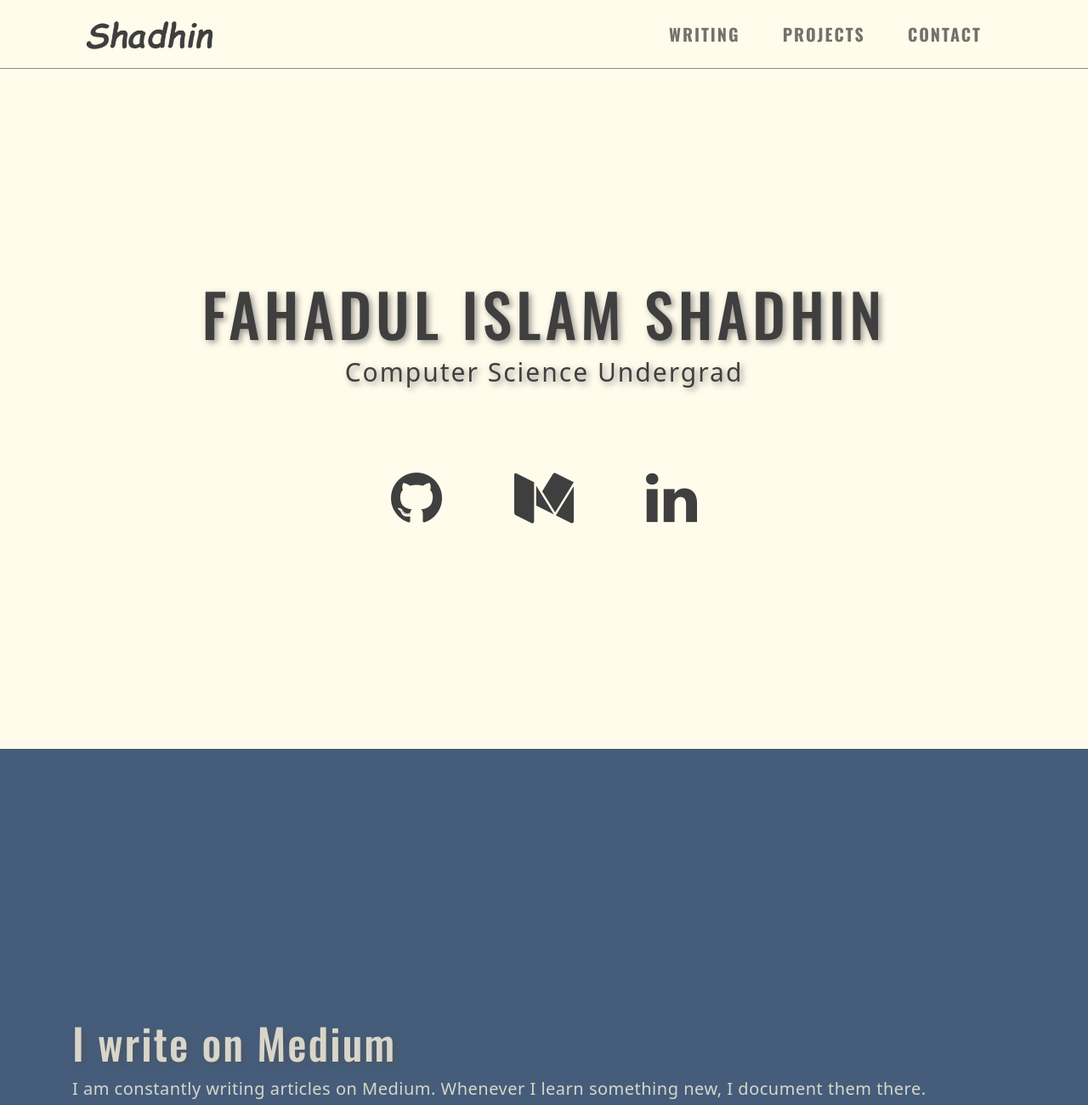
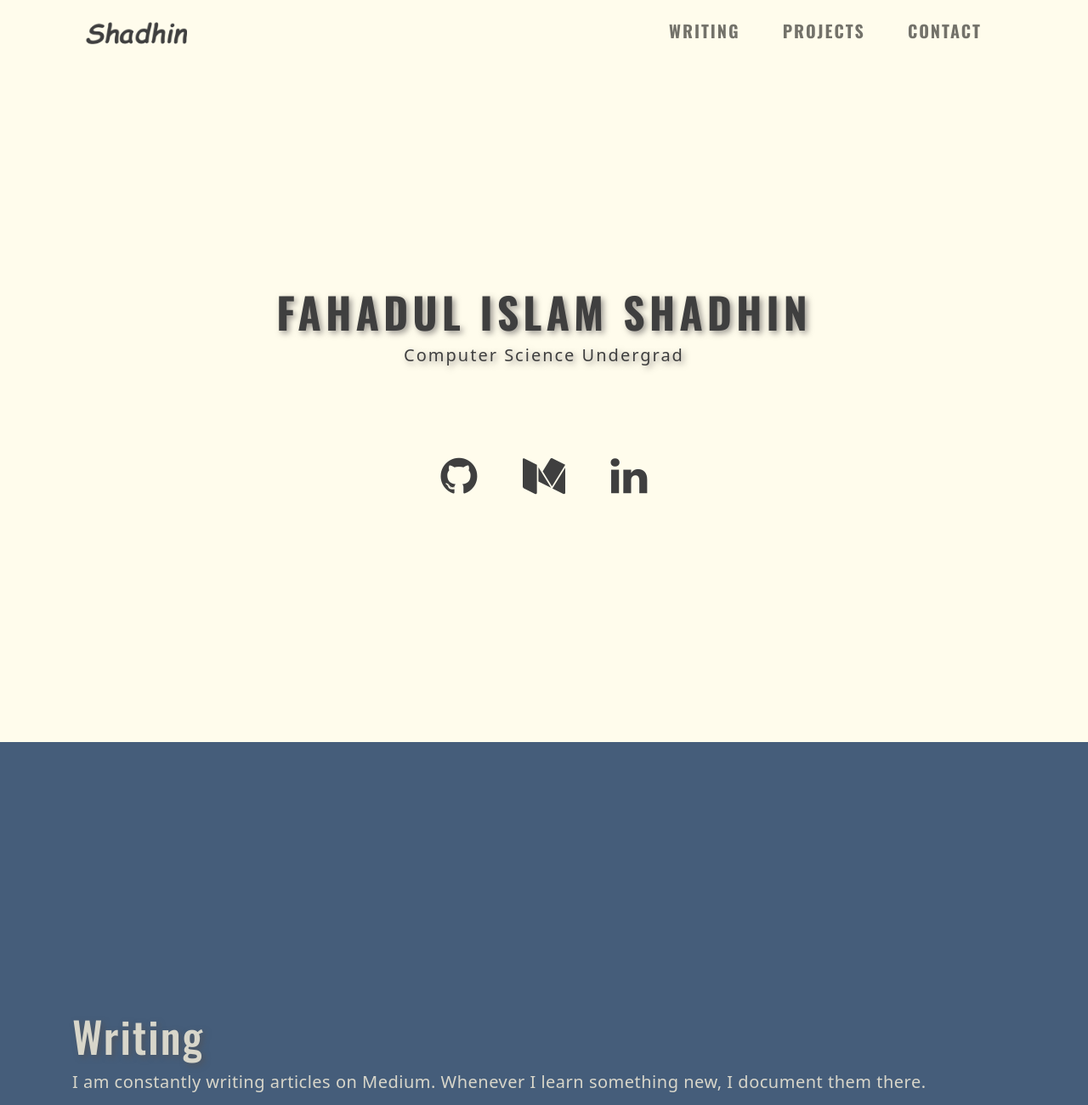
Before and after one commit to FahadulShadhin/shadhin.netlify.app, a plain HTML site: page index.html in a window 1280 px wide. Shown: the top 1300 px of the page at 85% size. Drawn offline with nearby package versions, Linux system fonts and the light colour scheme.

Commit message:
social icon font fix

```diff
--- a/index.html
+++ b/index.html
@@ -15,7 +15,7 @@
         <div class="container">
             <nav class="navbar navbar-expand-lg navbar-light" style="background-color: #fffcec;">
                 <div class="container-fluid">
-                    <a class="navbar-brand" href="#intro-section"><img src="img/logo.png" style="max-width: 150px; max-height: 90px;" alt=""></a>
+                    <a class="navbar-brand" href="#intro-section"><img src="img/logo.png" style="max-width: 120px; max-height: 60px;" alt=""></a>
                     <button class="navbar-toggler" type="button" data-bs-toggle="collapse" data-bs-target="#navbarNav" aria-controls="navbarNav" aria-expanded="false" aria-label="Toggle navigation">
                     <span class="navbar-toggler-icon"></span>
                     </button>
@@ -52,7 +52,7 @@
 
     <section class="writing-section" id="writing-section">
         <div class="container writing-content" id="writing-content">
-            <h2 class="writing-header">I write on Medium</h2>
+            <h2 class="writing-header">Writing</h2>
             <p class="writing-text" id="writing-text">I am constantly writing articles on Medium. Whenever I learn something new, I document them there.</p>
             <p class="writing-text">Read my articles: <a class="medium-link" href="https://medium.com/fahadulshadhin">medium.com/fahadulshadhin</a></p>
         </div>
--- a/style.css
+++ b/style.css
@@ -28,7 +28,7 @@ p {
 
 .navbar-section {
     background-color: var(--primary-background-color);
-    border-bottom: 1px solid #8a8a8a;
+    /* border-bottom: 1px solid #8a8a8a; */
 }
 
 .navbar-item-custom {
@@ -52,15 +52,16 @@ p {
 .intro-header {
     text-align: center;
     text-shadow: 3px 3px 7px var(--shadow-color);
+    font-weight: bold;
     font-family: 'Oswald', sans-serif;
-    font-size: 70px;
+    font-size: 50px;
     text-transform: uppercase;
     letter-spacing: 5px;
 }
 
 .intro-subheader {
     text-align: center;
-    font-size: 30px;
+    font-size: 20px;
     text-shadow: 3px 3px 7px var(--shadow-color);
     letter-spacing: 2px;
 }
@@ -80,8 +81,8 @@ p {
     width: 5rem;
     background-color: var(--primary-background-color);
     text-decoration: none;
-    font-size: 70px;
-    margin-right: 2.5rem;
+    font-size: 50px;
+    /* margin-right: 0.5rem; */
 }
 
 .social-icons .social-icon:last-child {
@@ -91,7 +92,7 @@ p {
 .social-icons .social-icon:hover {
     background-color: var(--primary-background-color);
     text-decoration: none;
-    font-size: 90px;
+    font-size: 60px;
     cursor: pointer;
     transition: 0.001s;
 }
@@ -230,7 +231,7 @@ footer {
     }
 }
 
-@media only screen and (max-width: 385px) {
+/* @media only screen and (max-width: 385px) {
     .social-icons .social-icon {
         height: 3rem;
         width: 3rem;
@@ -241,4 +242,4 @@ footer {
     .social-icons .social-icon:hover {
         font-size: 70px;
     }
-}
+} */
```
